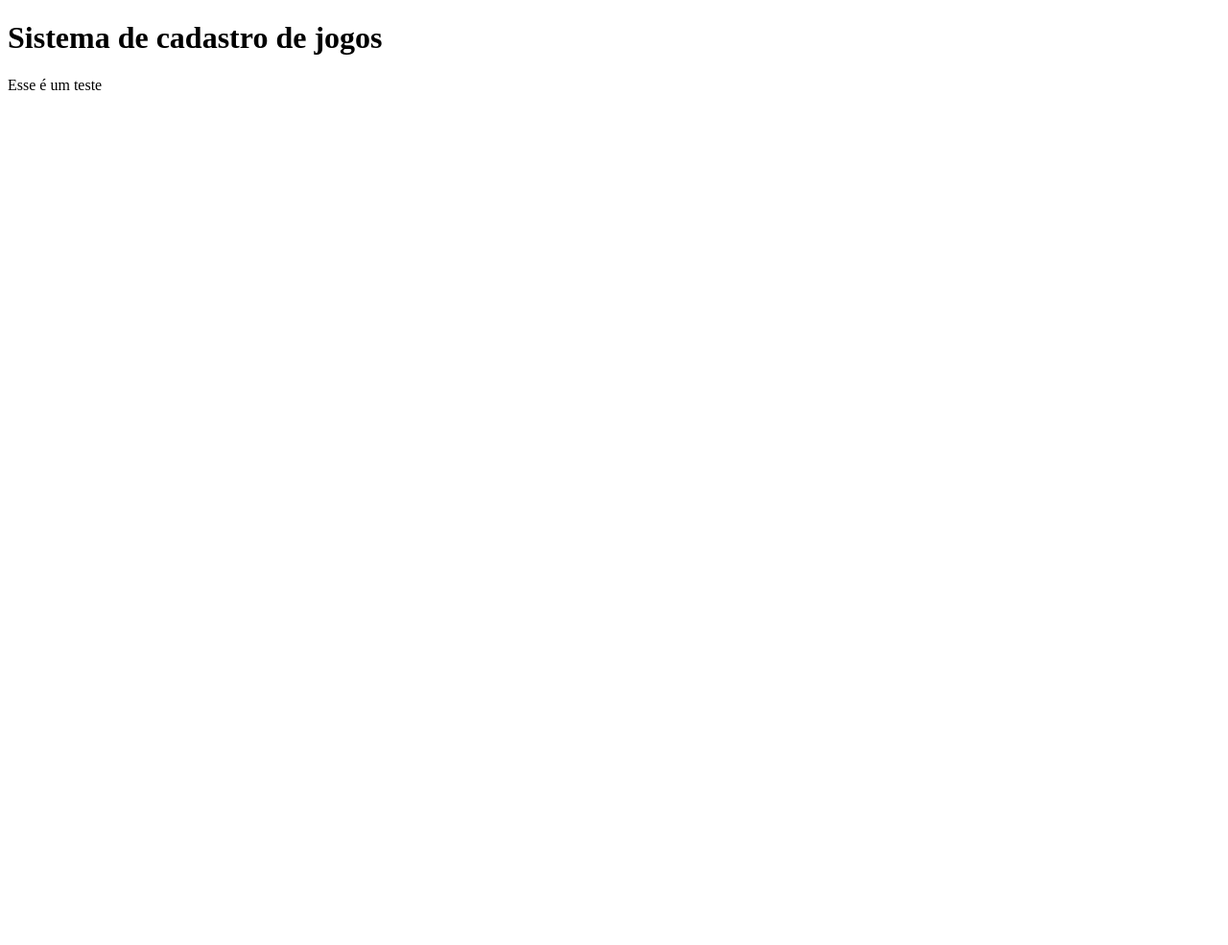
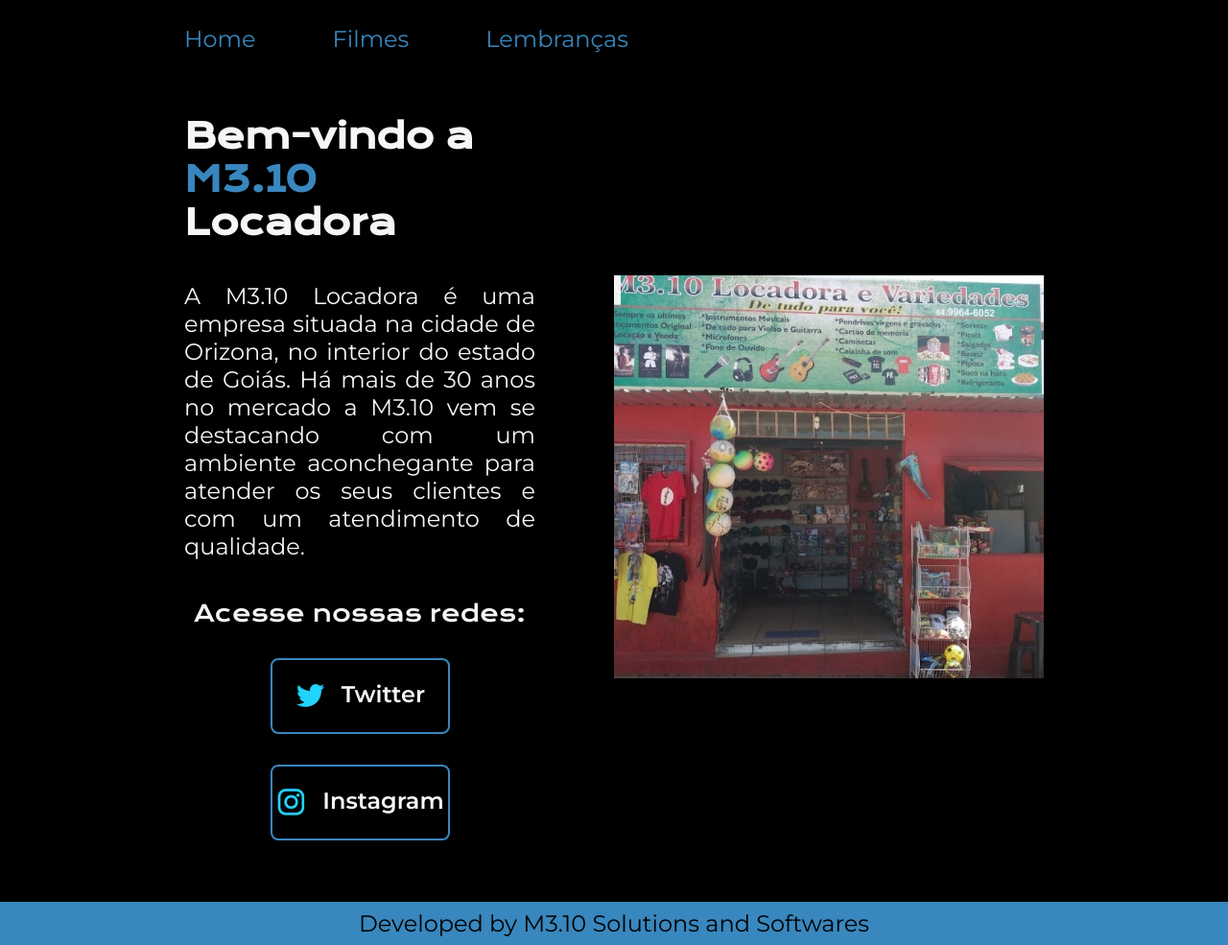
Before and after one commit to ImAlbatroz/sistema-de-cadastro, a plain HTML site: page index.html in a window 1280 px wide. Shown: the whole page at 96% size. Before the commit the page ends 800 px from the top, so only its background shows below. Drawn offline with nearby package versions, Linux system fonts and the light colour scheme.

Commit message:
Mudando todo o projeto

```diff
--- /dev/null
+++ b/Styles/style.css
@@ -0,0 +1,139 @@
+@import url('https://fonts.googleapis.com/css2?family=Krona+One&family=Montserrat:wght@400;600&family=Roboto&display=swap');
+
+
+:root{
+    --cor-primaria: #000000;
+    --cor-secundaria: #F6F6F6;
+    --cor-terciaria: #3887BE;
+    --cor-hover: #272727;
+
+    --font-primaria: 'Krona One', sans-serif;
+    --font-secundaria: 'Montserrat', sans-serif;
+}
+
+* {
+    margin: 0;
+    padding: 0;
+}
+body{
+    /*height: 100vh;*/
+    box-sizing: border-box;
+    background-color: var(--cor-primaria);
+    color: var(--cor-secundaria);
+}
+.cabecalho{
+    padding: 2% 0% 0% 15%;
+}
+.cabecalho__menu{
+    display: flex;
+    gap: 80px;
+}
+.cabecalho__menu__link{
+    font-family: var(--font-secundaria);
+    font-size: 1.5rem; /*Rem sem definição é 16px 1.5 signiica a quantidade de pixels pelo tamanho da tela*/
+    color: var(--cor-terciaria);
+    text-decoration: none;
+}
+.cabecalho__menu__link:hover{
+    background: var(--cor-hover);
+}
+.apresentacao {
+    padding: 5% 15%;
+    display: flex;
+    align-items: center;
+    justify-content: space-between;
+    gap: 82px;
+}
+.titulo-destaque {
+    color: var(--cor-terciaria);
+}
+.apresentacao__conteudo {
+    width: /*615px em porcentagem da tela*/ 50%;
+    display: flex;
+    flex-direction: column;
+    gap: 40px;
+}
+.apresentacao__conteudo__titulo{
+    font-size: 2.25rem;
+    font-family: var(--font-primaria);
+}
+/*.apresentacao__conteudo__titulo:hover{
+    font-size: 70px;
+}*/
+.apresentacao__conteudo__texto {
+    font-size: 1.5rem;
+    font-family: var(--font-secundaria);
+    text-align: justify;
+}
+.apresentacao__conteudo__texto a {
+    text-decoration: none;
+    color: var(--cor-terciaria);
+}
+.apresentacao__links {
+    display: flex;
+    flex-direction: column;
+    justify-content: space-between;
+    align-items: center;
+    gap: 32px;
+}
+.apresentacao__links__subtitulo{
+    font-family: var(--font-primaria);
+    font-weight: 400;
+    font-size: 1.5rem;
+}
+.apresentacao__links__navegacao{
+    /*background-color: #22d4fd;*/
+
+    display: flex;
+    justify-content: center;
+    gap: 16px;
+    width: 50%;
+    text-align: center;
+    border-radius: 8px;
+    font-size: 1.5rem;
+    font-weight: 600;
+    padding: 21.5px 0;
+    text-decoration: none;
+    color: var(--cor-secundaria);
+    font-family: var(--font-secundaria);
+    border: 2px solid var(--cor-terciaria);
+}
+.apresentacao__links__navegacao:hover{
+    background-color: var(--cor-hover);
+    /*border: 4px double;*/
+}
+.apresentacao__imagem{
+    width: 50%;
+}
+.rodape{
+    color:var(--cor-primaria);
+    background-color: var(--cor-terciaria);
+    padding: 8px;
+    text-align: center;
+    font-family: var(--font-secundaria);
+    font-size: 1.5rem;
+    font-weight: 400;
+}
+@media (max-width: 1200px){
+
+    .cabecalho{
+        padding:10%;
+    }
+    .cabecalho__menu{
+        justify-content: center;
+    }
+    .apresentacao{
+        flex-direction: column-reverse;
+        padding: 5%;
+    }
+    /* body{
+       background-color: #0F2167;
+    }*/
+    .apresentacao__conteudo{
+        width: auto;
+    }
+    .apresentacao__imagem{
+        width: 60%;
+    }
+
+}
--- a/index.html
+++ b/index.html
@@ -3,11 +3,40 @@
 <head>
     <meta charset="UTF-8">
     <meta name="viewport" content="width=device-width, initial-scale=1.0">
-    <title>Meus jogos</title>
-</head>
-<body>
-    <h1>Sistema de cadastro de jogos</h1>
-    <script src="app.js"></script>
-    <p> Esse é um teste </p>
+    <title>Portfólio</title>
+    <link rel="stylesheet" href="Styles/style.css">
+
+</head> <!-- Head é cabeça da página -->
+
+<body> <!-- Body é o corpo da página -->
+    <header class="cabecalho">
+        <nav class="cabecalho__menu">
+            <a class="cabecalho__menu__link" href="index.html">Home</a>
+            <a class="cabecalho__menu__link" href="Filmes.html">Filmes</a>
+            <a class="cabecalho__menu__link" href="Lembrancas.html">Lembranças</a>
+        </nav>
+    </header>
+    <main class="apresentacao">
+            <section class="apresentacao__conteudo">
+                <h1 class="apresentacao__conteudo__titulo">Bem-vindo a <strong class="titulo-destaque"> M3.10</strong> Locadora</h1>
+                <p class="apresentacao__conteudo__texto">A M3.10 Locadora é uma empresa situada na cidade de Orizona, no interior do estado de Goiás. Há mais de 30 anos no mercado a M3.10 vem se destacando com um ambiente aconchegante para atender os seus clientes e com um atendimento de qualidade.</p>
+                <div class="apresentacao__links">
+                    <h2 class="apresentacao__links__subtitulo">Acesse nossas redes:</h2>
+                    <a class="apresentacao__links__navegacao" href="https://github.com/ImAlbatroz">
+                        <img src="assets/twitter.png">
+                        Twitter
+                    </a>
+                    <a class="apresentacao__links__navegacao" href="https://www.instagram.com/carlos.andre.c.f">
+                        <img src="assets/instagram.png">
+                        Instagram
+                    </a>
+                </div>
+            </section>
+            <img class="apresentacao__imagem" src="assets/m310.jpg" alt="Foto da Locadora em 2017">
+    </main>
+    <footer class="rodape">
+        <p> Developed by M3.10 Solutions and Softwares</p>
+    </footer>
 </body>
+
 </html>
```
Also changed, not shown: Filmes.html (added, +36 -0 lines), Lembrancas.html (added, +31 -0 lines), assets/Imagem.png (added), assets/foto_carlos.png (added), assets/github.png (added), assets/instagram.png (added), assets/linkedin.png (added), assets/m310.jpg (added), assets/twitch.png (added), assets/twitter.png (added).
